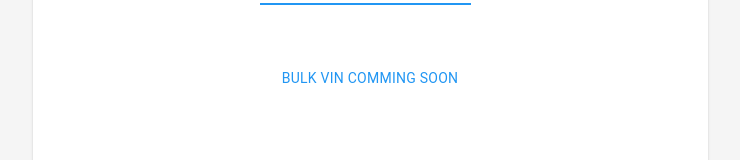
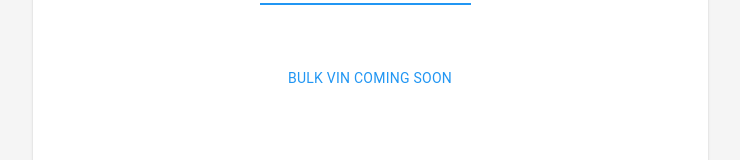
Before and after one commit to Flquintero/vin-lookup, a Vue app: page / in a window 1280 px wide. Both pictures are taken after a click on the tab "BULK VIN". Shown: the part 155-315 px from the top of the page, without its empty margins (270-1010 px from the left). Built offline with nearby package versions, Linux system fonts and the light colour scheme.

Commit message:
corrected typo

```diff
--- a/src/components/views/vin-lookup/VinLookupBulk.vue
+++ b/src/components/views/vin-lookup/VinLookupBulk.vue
@@ -1,5 +1,5 @@
 <template>
   <div class="mt-12 text-center text-blue">
-    <span>BULK VIN COMMING SOON</span>
+    <span>BULK VIN COMING SOON</span>
   </div>
 </template>
--- a/src/components/views/vin-lookup/VinLookupManual.vue
+++ b/src/components/views/vin-lookup/VinLookupManual.vue
@@ -1,5 +1,5 @@
 <template>
   <div class="mt-12 text-center text-blue">
-    <span>MANUAL VIN COMMING SOON</span>
+    <span>MANUAL VIN COMING SOON</span>
   </div>
 </template>
```
